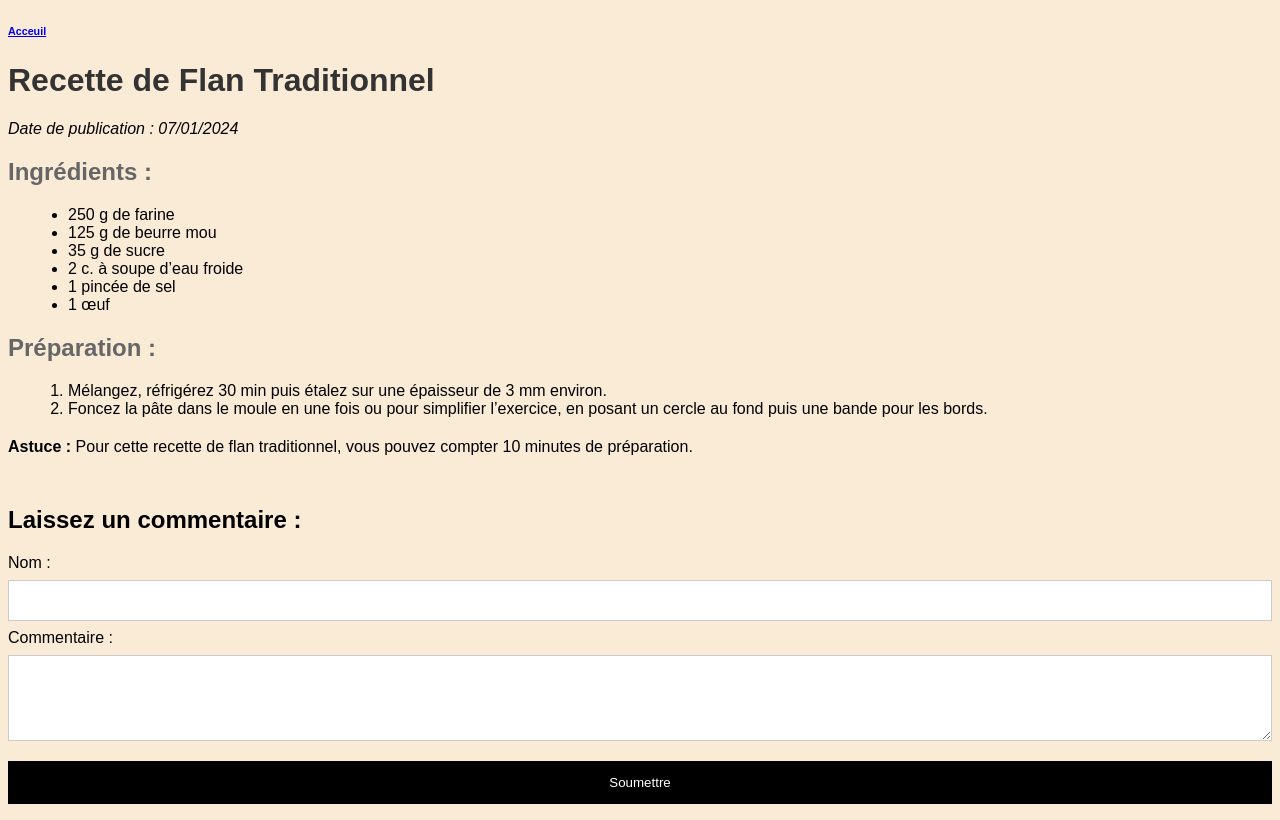
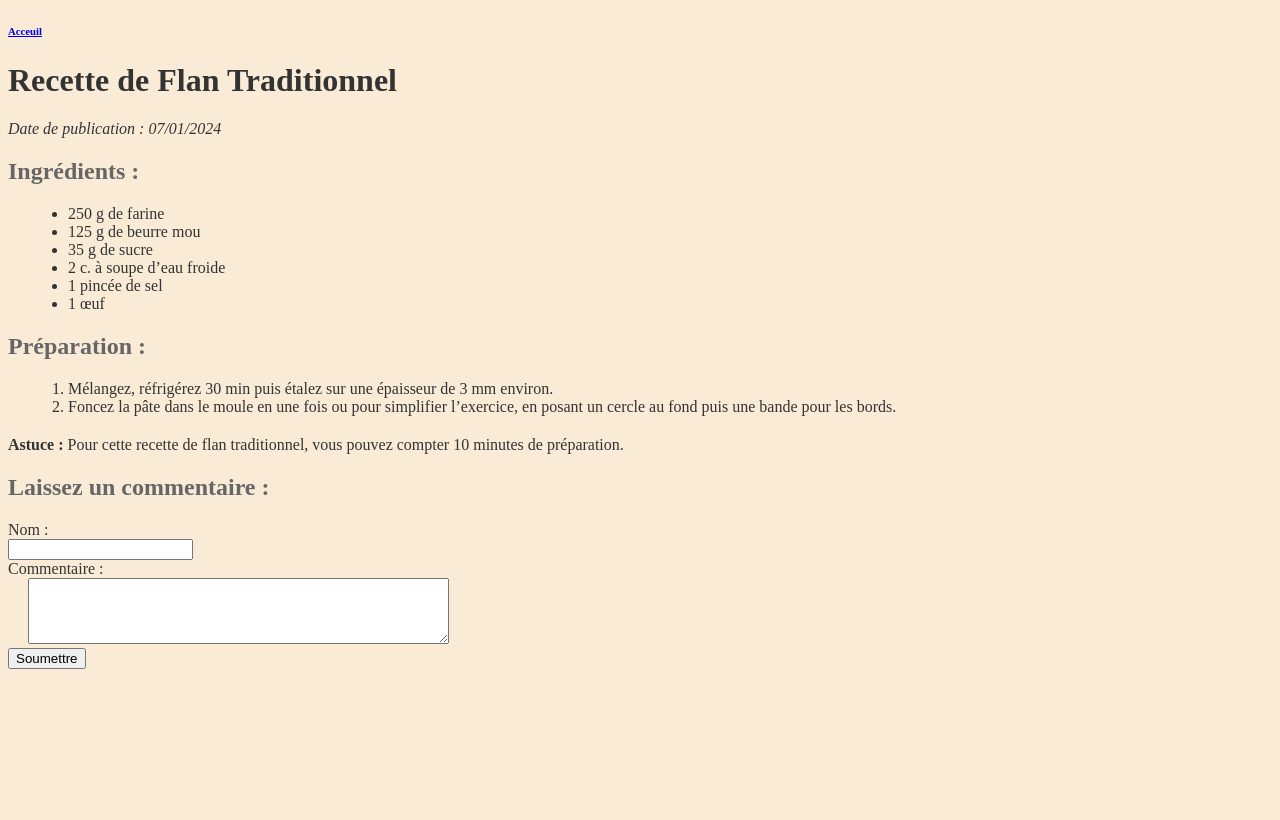
Before and after one commit to Youkyl/Mon-site, a plain HTML site: page recette3.html in a window 1280 px wide. Drawn offline with Linux system fonts and the light colour scheme.

Commit message:
Add files via upload

```diff
--- a/style.css
+++ b/style.css
@@ -153,4 +153,5 @@ footer .contact {
     .article .img_ img {
         width: 390px;
     }
+
 }
--- /dev/null
+++ b/styleà-propos.css
@@ -0,0 +1,22 @@
+body {
+    font-family: Arial, sans-serif;
+    padding: 0 10%;
+    color: #333;
+    background-color: antiquewhite;
+}
+
+h1 {
+    color: #666;
+}
+
+p {
+    line-height: 1.6;
+}
+
+form {
+    margin-top: 20px;
+}
+
+@media only screen and (max-width: 768px) {
+    /* Ajoutez des styles spécifiques pour les écrans jusqu'à 768 pixels de large si nécessaire */
+}
--- a/stylerecette.css
+++ b/stylerecette.css
@@ -1,47 +1,30 @@
+/* Styles généraux */
+
 body {
     font-family: 'Times New Roman', Times, serif;
+    color: #333;
+    background-color: antiquewhite;
 }
+
 h1 {
     color: #333;
 }
-.ingredients, .preparation {
+
+.ingredients, .preparation, .comments, .recipe-ingredients, .recipe-preparation, .user-comments {
     margin: 20px 0;
 }
-.ingredients h2, .preparation h2 {
+
+h2 {
     color: #666;
 }
-.ingredients ul, .preparation ol {
+
+.ingredients ul, .preparation ol, .recipe-ingredients ul, .recipe-preparation ol, .user-comments textarea {
     margin-left: 20px;
 }
 
+/* Bouton stylisé */
 
-body {
-    font-family: 'Times New Roman', Times, serif;
-}
-h1 {
-    color: #333;
-}
-.ingredients, .preparation {
-    margin: 20px 0;
-}
-.ingredients h2, .preparation h2 {
-    color: #666;
-}
-.ingredients ul, .preparation ol {
-    margin-left: 20px;
-}
-.comments {
-    margin-top: 50px;
-}
-.comments input[type=text], .comments textarea {
-    width: 100%;
-    padding: 12px 20px;
-    margin: 8px 0;
-    display: inline-block;
-    border: 1px solid #ccc;
-    box-sizing: border-box;
-}
-.comments input[type=submit] {
+.submit-button {
     background-color: black;
     color: white;
     padding: 14px 20px;
@@ -51,57 +34,12 @@ h1 {
     width: 100%;
 }
 
-.comments input[type=submit]:hover {
+.submit-button:hover {
     background-color: #45a049;
 }
 
-
-/*recette3*/
-
-
-body {
-    font-family: Arial, sans-serif;
-}
-h1 {
-    color: #333;
-}
-.recipe-ingredients, .recipe-preparation {
-    margin: 20px 0;
-}
-.recipe-ingredients h2, .recipe-preparation h2 {
-    color: #666;
-}
-.recipe-ingredients ul, .recipe-preparation ol {
-    margin-left: 20px;
-}
-.user-comments {
-    margin-top: 50px;
-}
-.user-comments input[type=text], .user-comments textarea {
-    width: 100%;
-    padding: 12px 20px;
-    margin: 8px 0;
-    display: inline-block;
-    border: 1px solid #ccc;
-    box-sizing: border-box;
-}
-.user-comments input[type=submit] {
-    background-color: black;
-    color: white;
-    padding: 14px 20px;
-    margin: 8px 0;
-    border: none;
-    cursor: pointer;
-    width: 100%;
-}
-.user-comments input[type=submit]:hover {
-    background-color: #45a049;
-}
-
-body {
-    background-color: antiquewhite;
-}
+/* Media Queries pour les écrans jusqu'à 768 pixels de large */
 
 @media only screen and (max-width: 768px) {
-
+    /* Ajoutez des styles spécifiques pour les écrans jusqu'à 768 pixels de large si nécessaire */
 }
```
